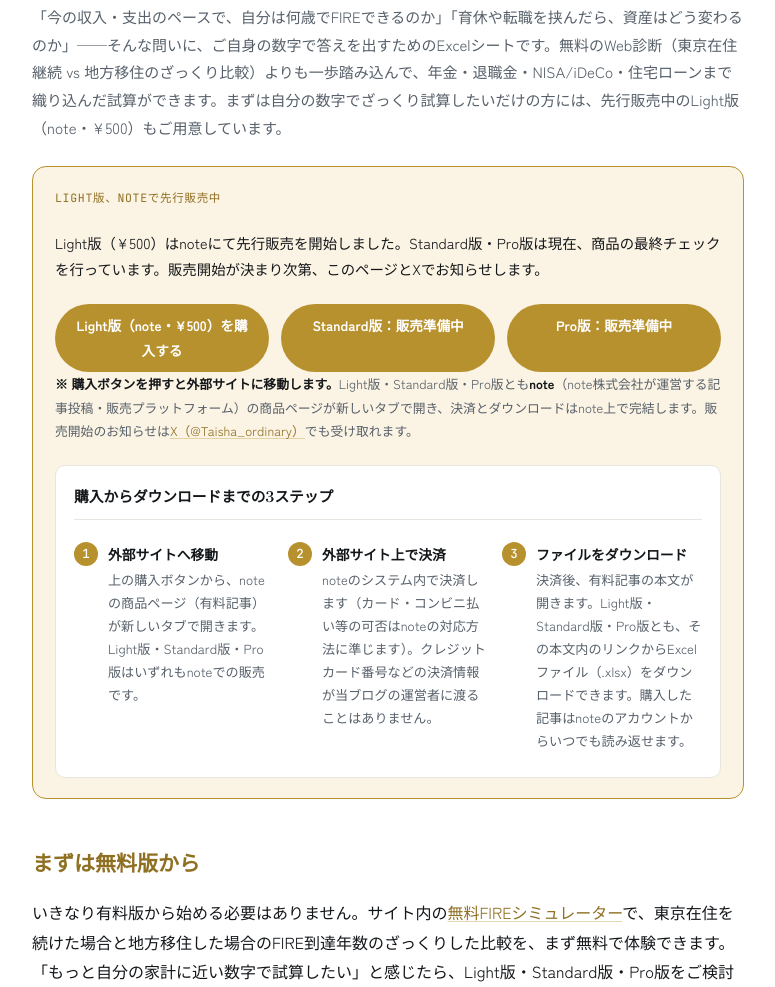
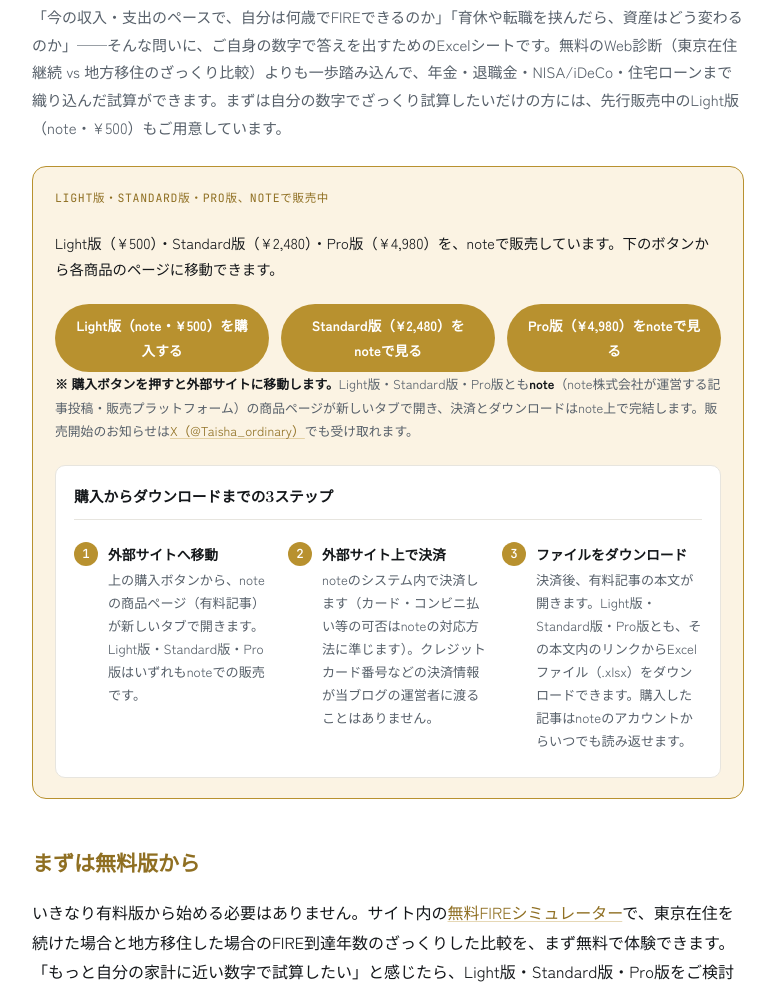
Before and after one commit to Taisha-ordinary/fire-blog, a plain HTML site: page products.html in a window 1280 px wide. Shown: the part 878-1865 px from the top of the page, without its empty margins (252-1027 px from the left). Drawn offline with Linux system fonts and the light colour scheme.

Commit message:
Standard版・Pro版の販売リンクをnoteに差し替え

```diff
--- a/products.html
+++ b/products.html
@@ -87,8 +87,8 @@ height="0" width="0" style="display:none;visibility:hidden"></iframe></noscript>
       </p>
 
       <div class="product-status-banner">
-        <p class="product-status-label">Light版、noteで先行販売中</p>
-        <p class="product-status-text">Light版（¥500）はnoteにて先行販売を開始しました。Standard版・Pro版は現在、商品の最終チェックを行っています。販売開始が決まり次第、このページとXでお知らせします。</p>
+        <p class="product-status-label">Light版・Standard版・Pro版、noteで販売中</p>
+        <p class="product-status-text">Light版（¥500）・Standard版（¥2,480）・Pro版（¥4,980）を、noteで販売しています。下のボタンから各商品のページに移動できます。</p>
         <!-- 【2026-09-02 販路変更】Standard版・Pro版の販路はBOOTHからnoteへ一本化された（Vault 60_Decisions/2026-09-02 デジプロ販路をBOOTHからnoteへ一本化）。
              実行（note公開・販売開始）は2026-09-16のnote Light版判定後。それまでStandard/Proのhrefは "#" のプレースホルダーのまま維持すること。
              販売開始時の作業：
@@ -100,8 +100,8 @@ height="0" width="0" style="display:none;visibility:hidden"></iframe></noscript>
                 product-buy-link クラスが無いため現状ではイベントは発火しない（プレースホルダーの誤計測を防ぐため意図的） -->
         <div class="product-cta-row">
           <a class="product-status-link product-buy-link" data-product-sku="light" data-product-destination="note" href="https://note.com/taisha_ordinary/n/nfde1cb2d2935" target="_blank" rel="noopener">Light版（note・¥500）を購入する</a>
-          <a class="product-status-link" data-product-sku="standard" data-product-destination="note" href="#">Standard版：販売準備中</a>
-          <a class="product-status-link" data-product-sku="pro" data-product-destination="note" href="#">Pro版：販売準備中</a>
+          <a class="product-status-link product-buy-link" data-product-sku="standard" data-product-destination="note" href="https://note.com/taisha_ordinary/n/ne4d6309a0dac" target="_blank" rel="noopener">Standard版（¥2,480）をnoteで見る</a>
+          <a class="product-status-link product-buy-link" data-product-sku="pro" data-product-destination="note" href="https://note.com/taisha_ordinary/n/n6a6566f1c27f" target="_blank" rel="noopener">Pro版（¥4,980）をnoteで見る</a>
         </div>
         <p class="product-status-subtext"><strong>※ 購入ボタンを押すと外部サイトに移動します。</strong>Light版・Standard版・Pro版とも<strong>note</strong>（note株式会社が運営する記事投稿・販売プラットフォーム）の商品ページが新しいタブで開き、決済とダウンロードはnote上で完結します。販売開始のお知らせは<a href="https://x.com/Taisha_ordinary" target="_blank" rel="noopener">X（@Taisha_ordinary）</a>でも受け取れます。</p>
 
```
